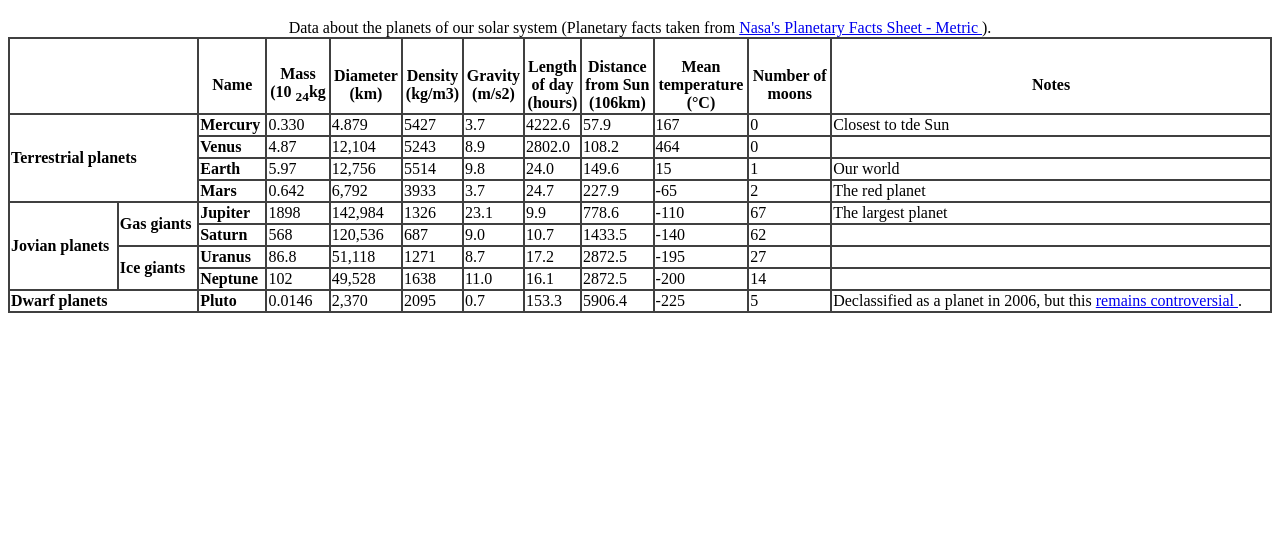
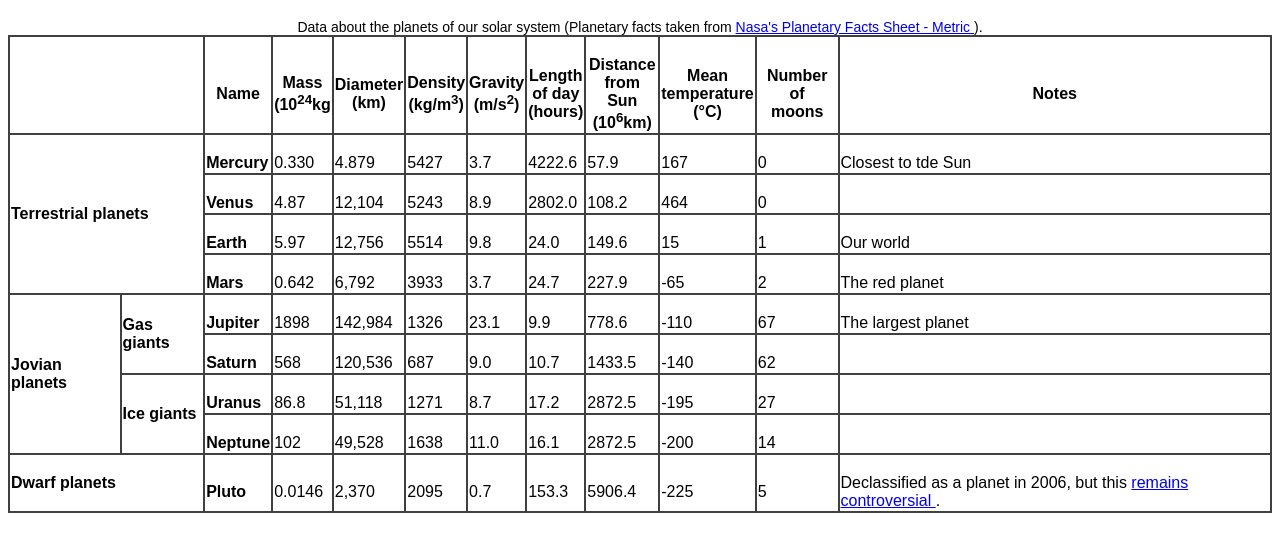
Before and after one commit to ecolmena/AssignHtml, a plain HTML site: page blank-template.html in a window 1280 px wide. Shown: the part 61-612 px from the top of the page. Drawn offline with Linux system fonts and the light colour scheme.

Commit message:
prueba de public in GitHub

```diff
--- a/blank-template.html
+++ b/blank-template.html
@@ -7,142 +7,142 @@
     </head>
     <body>
         <h1>Planets data</h1>
-        <table width="100%" bgcolor="#404040">
-            <caption>Data about the planets of our solar system (Planetary facts taken from
+        <table width="100%" bgcolor="#404040" style="font-family: sans-serif">
+            <caption style="font-size:14px">Data about the planets of our solar system (Planetary facts taken from
                 <a href="https://nssdc.gsfc.nasa.gov/planetary/factsheet/">
                     Nasa's Planetary Facts Sheet - Metric
                 </a>).</caption>
             <thead>
-               <tr bgcolor="#ffffff">
+               <tr bgcolor="#ffffff"   style="font-family: sans-serif">
                 <th colspan="2" > <br> <br></th>
-                <th><br> Name <br></th>
-                <th><br> Mass<br>(10 <sub>24</sub>kg <br></th>
+                <th><br> Name<br></th>
+                <th><br> Mass<br>(10<sup>24</sup>kg <br></th>
                 <th><br> Diameter<br>(km) <br></th>
-                <th><br> Density<br>(kg/m3) <br></th>
-                <th><br> Gravity<br>(m/s2) <br></th>
+                <th><br> Density<br>(kg/m<sup>3</sup>) <br></th>
+                <th><br> Gravity<br>(m/s<sup>2</sup>) <br></th>
                 <th><br>Length<br>of day<br>(hours) <br></th>
-                <th><br>Distance<br>from Sun<br>(106km) <br></th>
+                <th><br>Distance<br>from Sun<br>(10<sup>6</sup>km) <br></th>
                 <th><br>Mean<br>temperature<br>(°C) <br></th>
                 <th><br>Number of<br>moons<br></th>
                 <th><br>Notes <br></th>
                 </tr>
             </thead>
             <tbody>
-            <tr bgcolor="#ffffff">
+            <tr bgcolor="#ffffff" style="font-family: sans-serif">
                 <td rowspan="4" colspan="2"><strong>Terrestrial planets</strong></td>
-                <td><strong>Mercury</strong></td>
-                <td>0.330</td>
-                <td>4.879</td>
-                <td>5427</td>
-                <td>3.7</td>
-                <td>4222.6</td>
-                <td>57.9</td>
-                <td>167</td>
-                <td>0</td>
-                <td>Closest to tde Sun</td>
+                <td><br><strong>Mercury</strong><br></td>
+                <td><br>0.330<br></td>
+                <td><br>4.879<br></td>
+                <td><br>5427<br></td>
+                <td><br>3.7<br></td>
+                <td><br>4222.6<br></td>
+                <td><br>57.9<br></td>
+                <td><br>167<br></td>
+                <td><br>0<br></td>
+                <td><br>Closest to tde Sun<br></td>
             </tr>
-            <tr bgcolor="#ffffff">
-                <td><strong>Venus</strong></td>
-                <td>4.87</td>
-                <td>12,104</td>
-                <td>5243</td>
-                <td>8.9</td>
-                <td>2802.0</td>
-                <td>108.2</td>
-                <td>464</td>
-                <td>0</td>
+            <tr bgcolor="#ffffff" style="font-family: sans-serif">
+                <td><br><strong>Venus</strong><br></td>
+                <td><br>4.87<br></td>
+                <td><br>12,104<br></td>
+                <td><br>5243<br></td>
+                <td><br>8.9<br></td>
+                <td><br>2802.0<br></td>
+                <td><br>108.2<br></td>
+                <td><br>464<br></td>
+                <td><br>0<br></td>
                 <td>                   </td>
             </tr>
-            <tr bgcolor="#ffffff">
-                <td><strong>Earth</strong></td>
-                <td>5.97</td>
-                <td>12,756</td>
-                <td>5514</td>
-                <td>9.8</td>
-                <td>24.0</td>
-                <td>149.6</td>
-                <td>15</td>
-                <td>1</td>
-                <td>Our world</td>
+            <tr bgcolor="#ffffff" style="font-family: sans-serif">
+                <td><br><strong>Earth</strong><br></td>
+                <td><br>5.97<br></td>
+                <td><br>12,756<br></td>
+                <td><br>5514<br></td>
+                <td><br>9.8<br></td>
+                <td><br>24.0<br></td>
+                <td><br>149.6<br></td>
+                <td><br>15<br></td>
+                <td><br>1<br></td>
+                <td><br>Our world<br></td>
             </tr>
-            <tr bgcolor="#ffffff">
-                <td><strong>Mars</strong></td>
-                <td>0.642</td>
-                <td>6,792</td>
-                <td>3933</td>
-                <td>3.7</td>
-                <td>24.7</td>
-                <td>227.9</td>
-                <td>-65</td>
-                <td>2</td>
-                <td>The red planet</td>
+            <tr bgcolor="#ffffff" style="font-family: sans-serif">
+                <td><br><strong>Mars</strong><br></td>
+                <td><br>0.642<br></td>
+                <td><br>6,792<br></td>
+                <td><br>3933<br></td>
+                <td><br>3.7<br></td>
+                <td><br>24.7<br></td>
+                <td><br>227.9<br></td>
+                <td><br>-65<br></td>
+                <td><br>2<br></td>
+                <td><br>The red planet<br></td>
             </tr>
-            <tr bgcolor="#ffffff">
+            <tr bgcolor="#ffffff" style="font-family: sans-serif">
                 <td rowspan="4"><strong>Jovian planets</strong></td>
                 <td rowspan="2"><strong>Gas giants</strong></td>
-                <td><strong>Jupiter</strong></td>
-                <td>1898</td>
-                <td>142,984</td>
-                <td>1326</td>
-                <td>23.1</td>
-                <td>9.9</td>
-                <td>778.6</td>
-                <td>-110</td>
-                <td>67</td>
-                <td>The largest planet</td>
+                <td><br><strong>Jupiter</strong><br></td>
+                <td><br>1898<br></td>
+                <td><br>142,984<br></td>
+                <td><br>1326<br></td>
+                <td><br>23.1<br></td>
+                <td><br>9.9<br></td>
+                <td><br>778.6<br></td>
+                <td><br>-110<br></td>
+                <td><br>67<br></td>
+                <td><br>The largest planet<br></td>
             </tr>
-            <tr bgcolor="#ffffff">
-                <td><strong>Saturn</strong></td>
-                <td>568</td>
-                <td>120,536</td>
-                <td>687</td>
-                <td>9.0</td>
-                <td>10.7</td>
-                <td>1433.5</td>
-                <td>-140</td>
-                <td>62</td>
+            <tr bgcolor="#ffffff" style="font-family: sans-serif">
+                <td><br><strong>Saturn</strong><br></td>
+                <td><br>568<br></td>
+                <td><br>120,536<br></td>
+                <td><br>687<br></td>
+                <td><br>9.0<br></td>
+                <td><br>10.7<br></td>
+                <td><br>1433.5<br></td>
+                <td><br>-140<br></td>
+                <td><br>62<br></td>
                 <td>           </td>
             </tr>
-            <tr bgcolor="#ffffff">
+            <tr bgcolor="#ffffff" style="font-family: sans-serif">
                 <td rowspan="2"><strong>Ice giants</strong></td>
-                <td><strong>Uranus</strong></td>
-                <td>86.8</td>
-                <td>51,118</td>
-                <td>1271</td>
-                <td>8.7</td>
-                <td>17.2</td>
-                <td>2872.5</td>
-                <td>-195</td>
-                <td>27</td>
+                <td><br><strong>Uranus</strong><br></td>
+                <td><br>86.8<br></td>
+                <td><br>51,118<br></td>
+                <td><br>1271<br></td>
+                <td><br>8.7<br></td>
+                <td><br>17.2<br></td>
+                <td><br>2872.5<br></td>
+                <td><br>-195<br></td>
+                <td><br>27<br></td>
                 <td>           </td>
             </tr>
-            <tr bgcolor="#ffffff">
-                <td><strong>Neptune</strong></td>
-                <td>102</td>
-                <td>49,528</td>
-                <td>1638</td>
-                <td>11.0</td>
-                <td>16.1</td>
-                <td>2872.5</td>
-                <td>-200</td>
-                <td>14</td>
+            <tr bgcolor="#ffffff" style="font-family: sans-serif">
+                <td><br><strong>Neptune</strong><br></td>
+                <td><br>102<br></td>
+                <td><br>49,528<br></td>
+                <td><br>1638<br></td>
+                <td><br>11.0<br></td>
+                <td><br>16.1<br></td>
+                <td><br>2872.5<br></td>
+                <td><br>-200<br></td>
+                <td><br>14<br></td>
                 <td>           </td>
             </tr>
-            <tr bgcolor="#ffffff">
+            <tr bgcolor="#ffffff" style="font-family: sans-serif">
                 <td colspan="2"> <strong>Dwarf planets</strong></td>
-                <td><strong>Pluto</strong></td>
-                <td>0.0146</td>
-                <td>2,370</td>
-                <td>2095</td>
-                <td>0.7</td>
-                <td>153.3</td>
-                <td>5906.4</td>
-                <td>-225</td>
-                <td>5</td>
-                <td>Declassified as a planet in 2006, but this <a href="https://www.usatoday.com/story/tech/2014/10/02/pluto-planet-solar-system/16578959/">
+                <td><br><strong>Pluto</strong><br></td>
+                <td><br>0.0146<br></td>
+                <td><br>2,370<br></td>
+                <td><br>2095<br></td>
+                <td><br>0.7<br></td>
+                <td><br>153.3<br></td>
+                <td><br>5906.4<br></td>
+                <td><br>-225<br></td>
+                <td><br>5<br></td>
+                <td><br>Declassified as a planet in 2006, but this <a href="https://www.usatoday.com/story/tech/2014/10/02/pluto-planet-solar-system/16578959/">
                                                                 remains controversial
                                                                 </a>.
-                </td>
+                                                                <br></td>
             </tr>
             </tbody>
         </table>
```
Also changed, not shown: Exercise.html (added, +6 -0 lines), html-assigment-no1.html (added, +151 -0 lines), html-form-exercise.html (added, +21 -0 lines), html-form-exercise2.html (added, +51 -0 lines), pizza.html (added, +18 -0 lines), 1 other file.
